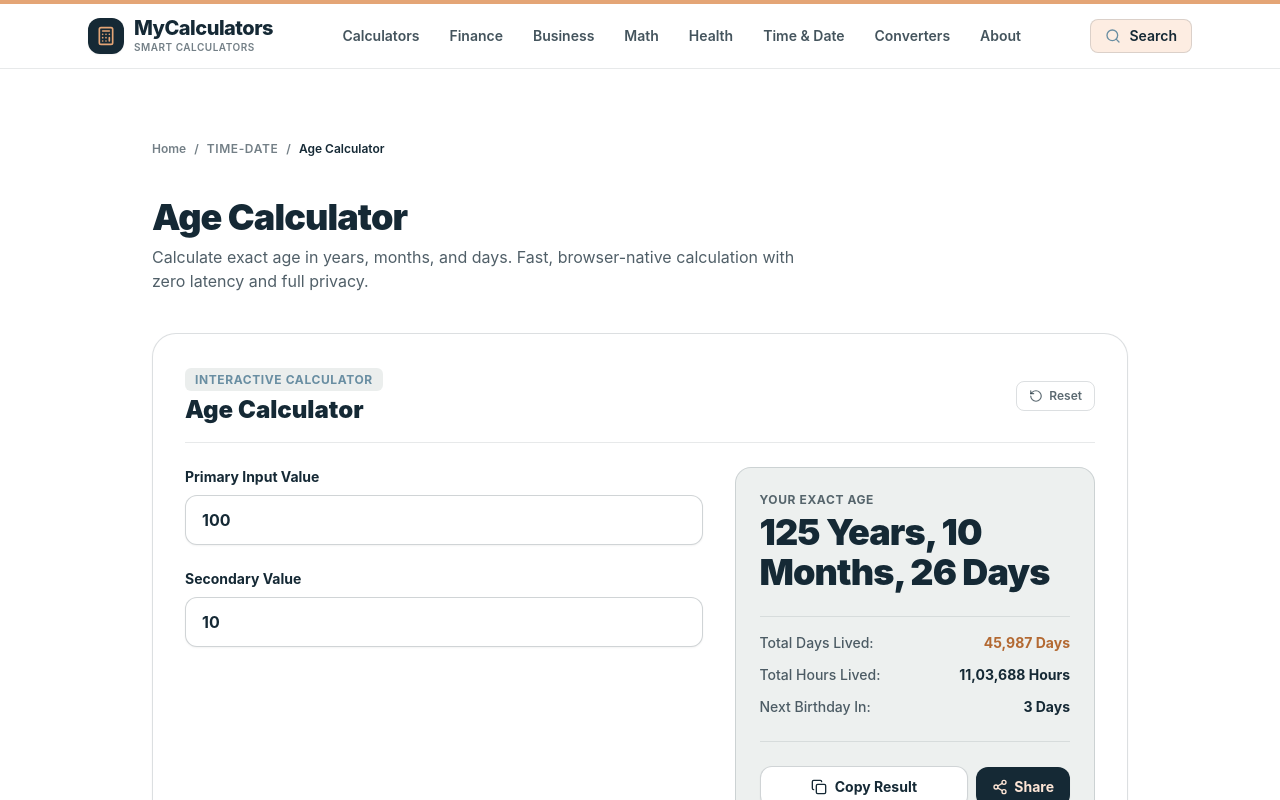
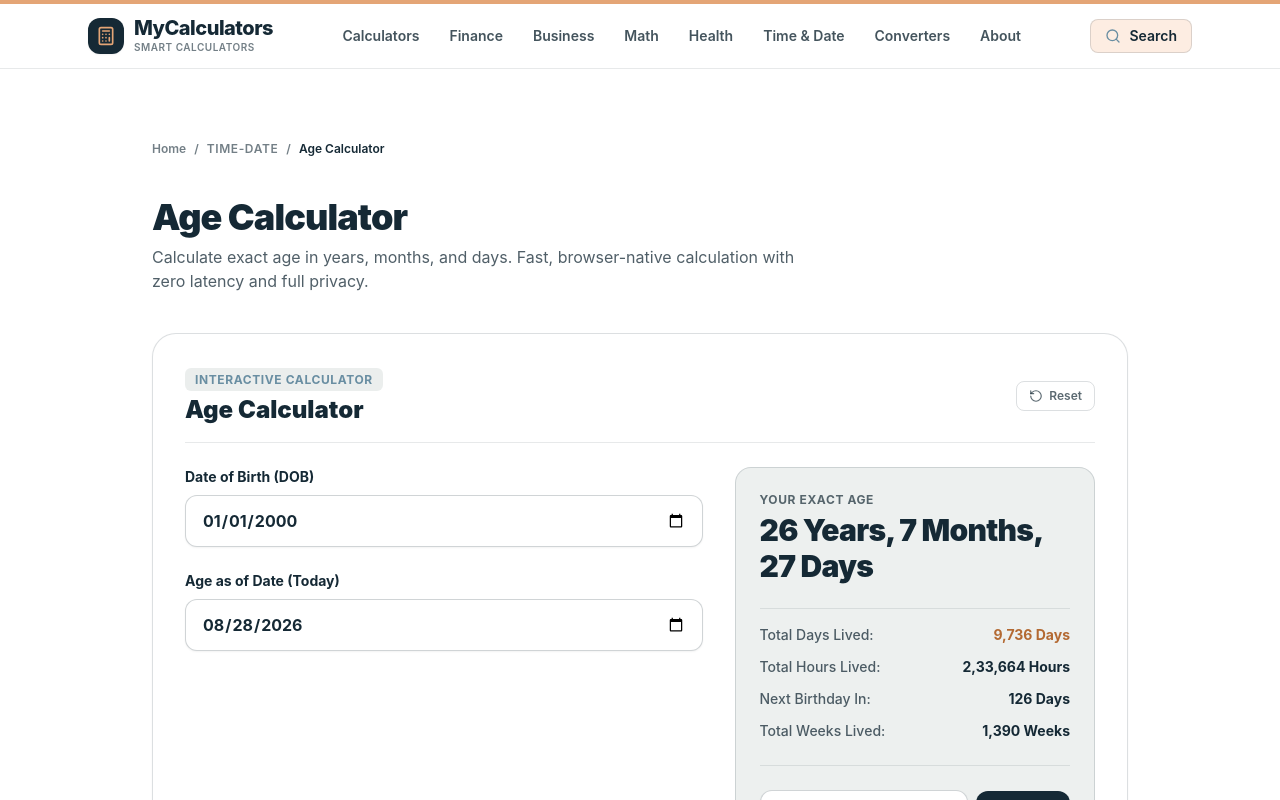
Before and after one commit to mantupatra23-pixel/mycalculator, a Next.js app: page /calculators/age-calculator in a window 1280 px wide. Shown: the top 800 px of the page. Built offline with nearby package versions, Linux system fonts and the light colour scheme.

Commit message:
Update Age Calculator with native Date of Birth picker and exact calendar duration

```diff
--- a/components/calculators/UniversalCalculatorRenderer.tsx
+++ b/components/calculators/UniversalCalculatorRenderer.tsx
@@ -1,6 +1,7 @@
 "use client";
 
 import React, { useState, useMemo } from "react";
+import { formatNumberIN, formatINR } from "@/lib/formatters";
 import { calculateUniversal } from "@/lib/calculators/allEngines";
 import { Copy, Check, Share2, RotateCcw } from "lucide-react";
 
@@ -10,6 +11,11 @@ interface Props {
 }
 
 export function UniversalCalculatorRenderer({ slug, name }: Props) {
+  // Date of birth state for Age Calculator
+  const [dob, setDob] = useState<string>("2000-01-01");
+  const [targetDate, setTargetDate] = useState<string>(() => new Date().toISOString().split("T")[0]);
+
+  // General numeric values
   const [v1, setV1] = useState<number>(() => {
     if (slug === "bmi-calculator") return 70;
     if (slug.includes("calorie") || slug.includes("bmr")) return 70;
@@ -24,7 +30,6 @@ export function UniversalCalculatorRenderer({ slug, name }: Props) {
     if (slug === "bmi-calculator") return 175;
     if (slug.includes("calorie") || slug.includes("bmr")) return 175;
     if (slug === "roas-calculator") return 30000;
-    if (slug === "celsius-to-fahrenheit") return 0;
     if (slug === "fuel-cost-calculator") return 18;
     return 10;
   });
@@ -37,9 +42,61 @@ export function UniversalCalculatorRenderer({ slug, name }: Props) {
 
   const [copied, setCopied] = useState<boolean>(false);
 
+  // Calculate Result
   const result = useMemo(() => {
+    if (slug === "age-calculator" || slug === "age-in-days-calculator" || slug.includes("date") || slug.includes("days-between")) {
+      const birth = new Date(dob);
+      const target = new Date(targetDate);
+
+      if (isNaN(birth.getTime()) || isNaN(target.getTime())) {
+        return {
+          primaryLabel: "Your Exact Age",
+          primaryValue: "Invalid Date",
+          metrics: [],
+          summaryText: "Please select a valid date.",
+        };
+      }
+
+      let diffMs = target.getTime() - birth.getTime();
+      if (diffMs < 0) diffMs = 0;
+
+      const totalDays = Math.floor(diffMs / (1000 * 60 * 60 * 24));
+
+      let years = target.getFullYear() - birth.getFullYear();
+      let months = target.getMonth() - birth.getMonth();
+      let days = target.getDate() - birth.getDate();
+
+      if (days < 0) {
+        months--;
+        const prevMonth = new Date(target.getFullYear(), target.getMonth(), 0);
+        days += prevMonth.getDate();
+      }
+      if (months < 0) {
+        years--;
+        months += 12;
+      }
+
+      const nextBday = new Date(target.getFullYear(), birth.getMonth(), birth.getDate());
+      if (nextBday < target) {
+        nextBday.setFullYear(target.getFullYear() + 1);
+      }
+      const daysToNextBday = Math.ceil((nextBday.getTime() - target.getTime()) / (1000 * 60 * 60 * 24));
+
+      return {
+        primaryLabel: slug === "age-in-days-calculator" ? "Total Days Alive" : "Your Exact Age",
+        primaryValue: slug === "age-in-days-calculator" ? `${formatNumberIN(totalDays, 0)} Days` : `${years} Years, ${months} Months, ${days} Days`,
+        metrics: [
+          { label: "Total Days Lived", value: `${formatNumberIN(totalDays, 0)} Days`, highlight: true },
+          { label: "Total Hours Lived", value: `${formatNumberIN(totalDays * 24, 0)} Hours` },
+          { label: "Next Birthday In", value: `${daysToNextBday} Days` },
+          { label: "Total Weeks Lived", value: `${formatNumberIN(Math.floor(totalDays / 7), 0)} Weeks` },
+        ],
+        summaryText: `Born on ${dob}, you are ${years} years, ${months} months, and ${days} days old as of ${targetDate}.`,
+      };
+    }
+
     return calculateUniversal(slug, v1, v2, v3);
-  }, [slug, v1, v2, v3]);
+  }, [slug, dob, targetDate, v1, v2, v3]);
 
   const handleCopy = () => {
     const text = `${name} Results:\n${result.primaryLabel}: ${result.primaryValue}\n` +
@@ -68,10 +125,14 @@ export function UniversalCalculatorRenderer({ slug, name }: Props) {
   };
 
   const handleReset = () => {
+    setDob("2000-01-01");
+    setTargetDate(new Date().toISOString().split("T")[0]);
     setV1(slug === "bmi-calculator" ? 70 : 100);
     setV2(slug === "bmi-calculator" ? 175 : 10);
     setV3(0);
   };
+
+  const isDateCalculator = slug === "age-calculator" || slug === "age-in-days-calculator" || slug.includes("date") || slug.includes("days-between");
 
   return (
     <div className="bg-white border border-navy/15 rounded-3xl p-5 sm:p-8 shadow-sm">
@@ -93,6 +154,34 @@ export function UniversalCalculatorRenderer({ slug, name }: Props) {
       <div className="grid grid-cols-1 lg:grid-cols-12 gap-8">
         {/* Left Inputs */}
         <div className="lg:col-span-7 space-y-6">
+          {isDateCalculator ? (
+            <>
+              <div>
+                <label className="block font-bold text-sm text-navy mb-2">
+                  Date of Birth (DOB)
+                </label>
+                <input
+                  type="date"
+                  value={dob}
+                  onChange={(e) => setDob(e.target.value)}
+                  className="w-full px-4 py-3 bg-white rounded-xl border border-navy/20 font-bold text-navy text-base focus:outline-none focus:ring-2 focus:ring-steel shadow-sm"
+                />
+              </div>
+
+              <div>
+                <label className="block font-bold text-sm text-navy mb-2">
+                  Age as of Date (Today)
+                </label>
+                <input
+                  type="date"
+                  value={targetDate}
+                  onChange={(e) => setTargetDate(e.target.value)}
+                  className="w-full px-4 py-3 bg-white rounded-xl border border-navy/20 font-bold text-navy text-base focus:outline-none focus:ring-2 focus:ring-steel shadow-sm"
+                />
+              </div>
+            </>
+          ) : (
+            <>
               <div>
                 <label className="block font-bold text-sm text-navy mb-2">
                   {slug === "bmi-calculator" || slug.includes("calorie") || slug.includes("water")
@@ -169,6 +258,8 @@ export function UniversalCalculatorRenderer({ slug, name }: Props) {
                   />
                 </div>
               )}
+            </>
+          )}
         </div>
 
         {/* Right Output Box */}
@@ -177,7 +268,7 @@ export function UniversalCalculatorRenderer({ slug, name }: Props) {
             <div className="text-xs font-bold uppercase tracking-wider text-navy/70 mb-1">
               {result.primaryLabel}
             </div>
-            <div className="text-3xl sm:text-4xl font-black text-navy mb-6 tracking-tight">
+            <div className="text-2xl sm:text-3xl font-black text-navy mb-6 tracking-tight">
               {result.primaryValue}
             </div>
 
```
Lines whose indentation alone changed are shown as unchanged.
